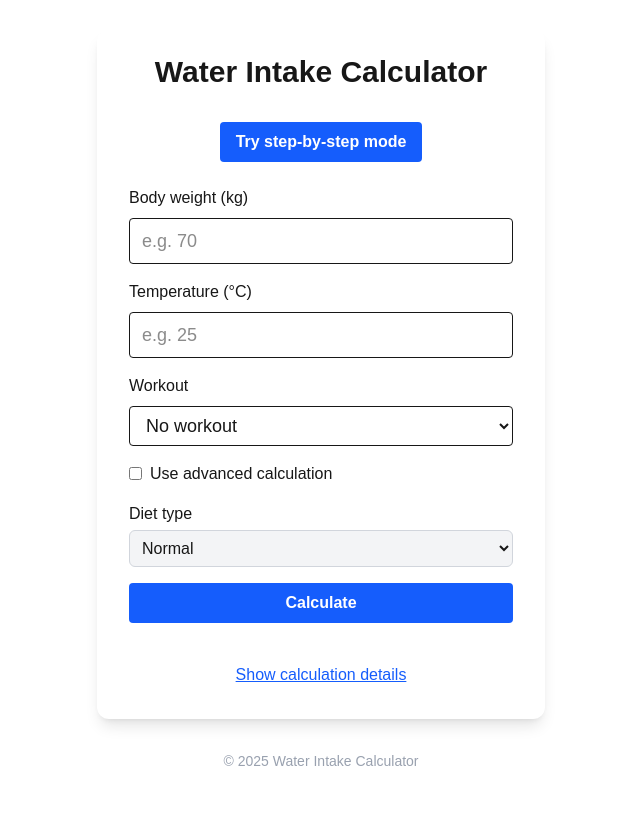
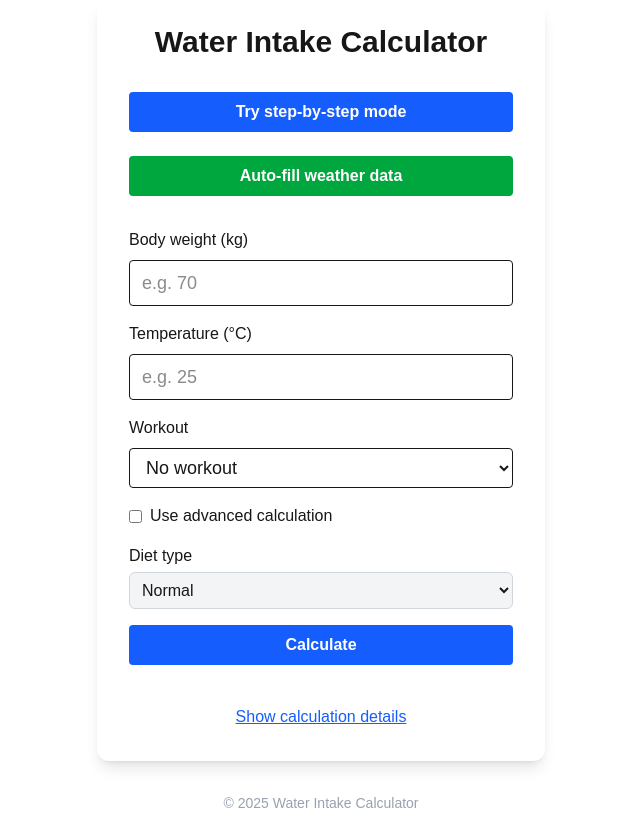
Before and after one commit to Knirkeli/water-calculator, a Next.js app: page / in a window 1280 px wide. Shown: the whole page, without its empty margins (319-959 px from the left). Built offline with nearby package versions, Linux system fonts and the light colour scheme.

Commit message:
Lagt til fyll basert på lokasjon

```diff
--- a/src/components/calculator/WaterIntakeCalculator.tsx
+++ b/src/components/calculator/WaterIntakeCalculator.tsx
@@ -1,10 +1,8 @@
 // "use client";
-
-// // This component is used to calculate the recommended daily water intake based on user input. This is the main component of the water intake calculator.
 
 // import { useState } from "react";
 // import { calculateWetBulbTemp } from "../../utils/calculateWetBulbTemp";
-// import { calculateWaterIntake } from "../../utils/waterIntakeCalculator";
+// import { calculateWaterIntake } from "../../utils/mainCalculations";
 // import InputField from "../input/inputFields";
 // import AdvancedFields from "../input/advancedFields";
 // import WBGTInfoPopup from "../ui/popup";
@@ -12,6 +10,9 @@
 // import SelectField from "../input/workoutField";
 // import DietSelector from "../input/dietSelector";
 // import DIET_WATER_GAIN from "../../constants/dietWaterGains";
+// import StepByStep from "./stepByStep";
+// import CalculationDetailsPopup from "../ui/calculationDetails";
+// import { fetchWeatherFromLocation } from "../weatherApi/weatherCall";
 
 // export default function WaterIntakeCalculator() {
 //   const [weight, setWeight] = useState<string>("");
@@ -26,114 +27,212 @@
 //   const [wbgtResult, setWbgtResult] = useState<number | null>(null);
 //   const [showPopup, setShowPopup] = useState<boolean>(false);
 //   const [diet, setDiet] = useState<"normal" | "fruit" | "protein" | "carbohydrate">("normal");
+//   const [showDetails, setShowDetails] = useState(false);
+//   const [rawWaterIntake, setRawWaterIntake] = useState<number | null>(null);
+//   const [waterFromDiet, setWaterFromDiet] = useState<number>(DIET_WATER_GAIN[diet]);
 
-//   function handleSubmit(e: React.FormEvent) {
-//     e.preventDefault();
-//     const w = parseFloat(weight.replace(",", "."));
-//     const temp = parseFloat(temperature.replace(",", "."));
-//     const hum = useAdvanced ? parseFloat(humidity.replace(",", ".")) : 50;
-//     const wind = parseFloat(windSpeed.replace(",", "."));
-//     const sunHours = useAdvanced ? parseFloat(hoursInSun.replace(",", ".")) : 0;
-//     const duration = parseFloat(workoutDuration.replace(",", "."));
 
-//     if (
-//       !isNaN(w) && w > 0 &&
-//       !isNaN(temp) &&
-//       (!useAdvanced || (!isNaN(wind) && !isNaN(hum) && !isNaN(sunHours))) &&
-//       (!isNaN(duration) && duration >= 0)
-//     ) {
-//       const { waterIntake, wbgt } = calculateWaterIntake({
-//         weight: w,
-//         temperature: temp,
-//         humidity: hum,
-//         windSpeed: wind,
-//         hoursInSun: sunHours,
-//         workoutType,
-//         workoutDuration: duration,
-//         useAdvanced,
-//         calculateWetBulbTemp
-//       });
-//       const waterFromDiet = DIET_WATER_GAIN[diet];
-//       setResult(Math.max(waterIntake - waterFromDiet, 0));
-//       setWbgtResult(wbgt);
-//     } else {
-//       setResult(null);
+//   // Step-by-step mode state
+//   const [stepMode, setStepMode] = useState(false);
+
+//   // Fetch weather data from location
+//   const handleFillWeather = async () => {
+//     setLoadingWeather(true);
+//     try {
+//       const apiKey = "YOUR_OPENWEATHER_API_KEY";
+//       const weather = await fetchWeatherFromLocation(apiKey);
+//       if (weather) {
+//         setTemperature(weather.temperature);
+//         setHumidity(weather.humidity);
+//         setWindSpeed(weather.windSpeed);
+//       }
+//     } catch (e) {
+//       alert(e.message || "Failed to fetch weather data.");
 //     }
+//     setLoadingWeather(false);
+//   };
+
+// // Handles the calculation and result setting
+// function handleSubmit(e: React.FormEvent) {
+//   e.preventDefault();
+//   const w = parseFloat(weight.replace(",", "."));
+//   const temp = parseFloat(temperature.replace(",", "."));
+//   const hum = stepMode || useAdvanced ? parseFloat(humidity.replace(",", ".")) : 50;
+//   const wind = stepMode || useAdvanced ? parseFloat(windSpeed.replace(",", ".")) : 0;
+//   const sunHours = stepMode || useAdvanced ? parseFloat(hoursInSun.replace(",", ".")) : 0;
+//   const duration = parseFloat(workoutDuration.replace(",", "."));
+//   const waterFromDiet = DIET_WATER_GAIN[diet];
+// setWaterFromDiet(waterFromDiet);
+
+//   if (
+//     !isNaN(w) && w > 0 &&
+//     !isNaN(temp) &&
+//     (!stepMode && !useAdvanced || (!isNaN(wind) && !isNaN(hum) && !isNaN(sunHours))) &&
+//     (!isNaN(duration) && duration >= 0)
+//   ) {
+//     // Get breakdown from calculation
+//     const { waterIntake, wbgt, breakdown } = calculateWaterIntake({
+//       weight: w,
+//       temperature: temp,
+//       humidity: hum,
+//       windSpeed: wind,
+//       hoursInSun: sunHours,
+//       workoutType,
+//       workoutDuration: duration,
+//       useAdvanced: stepMode ? true : useAdvanced,
+//       calculateWetBulbTemp
+//     });
+//     const waterFromDiet = DIET_WATER_GAIN[diet];
+//     const finalResult = Math.max(waterIntake - waterFromDiet, 0);
+
+//     setRawWaterIntake(waterIntake);
+//     setResult(finalResult);
+//     setWbgtResult(wbgt);
+//     setBreakdown(breakdown);
+//   } else {
+//     setResult(null);
+//     setBreakdown(undefined);
 //   }
+// }
+
+// const [breakdown, setBreakdown] = useState<Record<string, number> | undefined>(undefined);
+
+// // Always enable advanced in step mode
+// if (stepMode && !useAdvanced) setUseAdvanced(true);
+
+//   // Always enable advanced in step mode
+//   if (stepMode && !useAdvanced) setUseAdvanced(true);
 
 //   return (
 //     <div className="w-full max-w-md bg-white dark:bg-black/40 rounded-xl shadow-lg p-8 pt-6 flex flex-col items-center gap-6">
 //       <h1 className="text-3xl font-bold mb-2 text-center">Water Intake Calculator</h1>
-//       <p className="text-center text-base text-gray-600 dark:text-gray-300 mb-4">
-//         Enter your details to calculate your recommended daily water intake.
-//       </p>
-//       <form onSubmit={handleSubmit} className="w-full flex flex-col gap-4">
-//         <InputField
-//           label="Body weight (kg)"
-//           type="number"
-//           min={1}
-//           step="any"
-//           value={weight}
-//           onChange={e => setWeight(e.target.value)}
-//           placeholder="e.g. 70"
-//           required
+//       <button
+//         className="bg-blue-600 hover:bg-blue-700 text-white font-semibold py-2 rounded transition-colors px-4"
+//         onClick={() => setStepMode(!stepMode)}
+//         type="button"
+//       >
+//         {stepMode ? "Switch to normal mode" : "Try step-by-step mode"}
+//       </button>
+//       {stepMode ? (
+//         <StepByStep
+//           weight={weight}
+//           setWeight={setWeight}
+//           temperature={temperature}
+//           setTemperature={setTemperature}
+//           workoutType={workoutType}
+//           setWorkoutType={setWorkoutType}
+//           workoutDuration={workoutDuration}
+//           setWorkoutDuration={setWorkoutDuration}
+//           humidity={humidity}
+//           setHumidity={setHumidity}
+//           hoursInSun={hoursInSun}
+//           setHoursInSun={setHoursInSun}
+//           windSpeed={windSpeed}
+//           setWindSpeed={setWindSpeed}
+//           diet={diet}
+//           setDiet={setDiet}
+//           onCalculate={handleSubmit}
 //         />
-//         <InputField
-//           label="Temperature (°C)"
-//           type="number"
-//           step="any"
-//           value={temperature}
-//           onChange={e => setTemperature(e.target.value)}
-//           placeholder="e.g. 25"
-//           required
-//         />
-//         <SelectField
-//           label="Workout"
-//           value={workoutType}
-//           onChange={e => setWorkoutType(e.target.value as "none" | "indoor" | "outdoor")}
-//           options={[
-//             { value: "none", label: "No workout" },
-//             { value: "indoor", label: "Indoor" },
-//             { value: "outdoor", label: "Outdoor" }
-//           ]}
-//         />
-//         {workoutType !== "none" && (
+//       ) : (
+//         <form onSubmit={handleSubmit} className="w-full flex flex-col gap-4">
 //           <InputField
-//             label="Workout duration (hours)"
+//             label="Body weight (kg)"
 //             type="number"
-//             min={0}
+//             min={1}
 //             step="any"
-//             value={workoutDuration}
-//             onChange={e => setWorkoutDuration(e.target.value)}
-//             placeholder="e.g. 1"
+//             value={weight}
+//             onChange={e => setWeight(e.target.value)}
+//             placeholder="e.g. 70"
 //             required
 //           />
-//         )}
-//         <label className="flex flex-row items-center gap-2 font-medium">
-//           <input type="checkbox" checked={useAdvanced} onChange={e => setUseAdvanced(e.target.checked)} />
-//           Use advanced calculation
-//         </label>
-//         {useAdvanced && (
-//           <AdvancedFields
-//             humidity={humidity}
-//             setHumidity={setHumidity}
-//             hoursInSun={hoursInSun}
-//             setHoursInSun={setHoursInSun}
-//             windSpeed={windSpeed}
-//             setWindSpeed={setWindSpeed}
+//           <InputField
+//             label="Temperature (°C)"
+//             type="number"
+//             step="any"
+//             value={temperature}
+//             onChange={e => setTemperature(e.target.value)}
+//             placeholder="e.g. 25"
+//             required
 //           />
-//         )}
-//         <DietSelector diet={diet} setDiet={setDiet} />
-//         <button type="submit" className="bg-blue-600 hover:bg-blue-700 text-white font-semibold py-2 rounded transition-colors">
-//           Calculate
-//         </button>
-//       </form>
+//           <SelectField
+//             label="Workout"
+//             value={workoutType}
+//             onChange={e => setWorkoutType(e.target.value as "none" | "indoor" | "outdoor")}
+//             options={[
+//               { value: "none", label: "No workout" },
+//               { value: "indoor", label: "Indoor" },
+//               { value: "outdoor", label: "Outdoor" }
+//             ]}
+//           />
+//           {workoutType !== "none" && (
+//             <InputField
+//               label="Workout duration (hours)"
+//               type="number"
+//               min={0}
+//               step="any"
+//               value={workoutDuration}
+//               onChange={e => setWorkoutDuration(e.target.value)}
+//               placeholder="e.g. 1"
+//               required
+//             />
+//           )}
+//           <label className="flex flex-row items-center gap-2 font-medium">
+//             <input type="checkbox" checked={useAdvanced} onChange={e => setUseAdvanced(e.target.checked)} />
+//             Use advanced calculation
+//           </label>
+//           {useAdvanced && (
+//             <AdvancedFields
+//               humidity={humidity}
+//               setHumidity={setHumidity}
+//               hoursInSun={hoursInSun}
+//               setHoursInSun={setHoursInSun}
+//               windSpeed={windSpeed}
+//               setWindSpeed={setWindSpeed}
+//             />
+//           )}
+//           <DietSelector diet={diet} setDiet={setDiet} />
+//           <button type="submit" className="bg-blue-600 hover:bg-blue-700 text-white font-semibold py-2 rounded transition-colors"
+//           onClick={() => {
+//             setTimeout(() => {
+//               window.scrollTo({ top: document.body.scrollHeight, behavior: "smooth"});
+//             }, 200);
+//           }}>
+//             Calculate
+//           </button>
+//         </form>
+//       )}
 //       <WaterResult
-//   result={result}
-//   useAdvanced={useAdvanced}
-//   wbgtResult={wbgtResult}
-//   onShowPopup={() => setShowPopup(true)}
-// />
+//         result={result}
+//         useAdvanced={stepMode ? true : useAdvanced}
+//         wbgtResult={wbgtResult}
+//         onShowPopup={() => setShowPopup(true)}
+//       />
+//             <button
+//         className="mt-4 underline text-blue-600"
+//         onClick={() => setShowDetails(true)}
+//         type="button"
+//       >
+//         Show calculation details
+//       </button>
+//       <CalculationDetailsPopup
+//         open={showDetails}
+//         onClose={() => setShowDetails(false)}
+//         values={{
+//           weight,
+//           temperature,
+//           humidity: (stepMode || useAdvanced) ? humidity : undefined,
+//           windSpeed: (stepMode || useAdvanced) ? windSpeed : undefined,
+//           hoursInSun: (stepMode || useAdvanced) ? hoursInSun : undefined,
+//           workoutType,
+//           workoutDuration,
+//           diet,
+//           waterIntake: rawWaterIntake,      // raw, before diet subtraction
+//           waterFromDiet,    // water from diet
+//           finalResult: result, // after diet subtraction
+//           wbgt: wbgtResult,
+//           breakdown
+//         }}
+//       />
 //       {showPopup && <WBGTInfoPopup onClose={() => setShowPopup(false)} />}
 //     </div>
 //   );
@@ -153,6 +252,7 @@ import DietSelector from "../input/dietSelector";
 import DIET_WATER_GAIN from "../../constants/dietWaterGains";
 import StepByStep from "./stepByStep";
 import CalculationDetailsPopup from "../ui/calculationDetails";
+import { fetchWeatherFromLocation } from "../weatherApi/weatherCall"; // <-- your utility file
 
 export default function WaterIntakeCalculator() {
   const [weight, setWeight] = useState<string>("");
@@ -170,10 +270,31 @@ export default function WaterIntakeCalculator() {
   const [showDetails, setShowDetails] = useState(false);
   const [rawWaterIntake, setRawWaterIntake] = useState<number | null>(null);
   const [waterFromDiet, setWaterFromDiet] = useState<number>(DIET_WATER_GAIN[diet]);
+  const [loadingWeather, setLoadingWeather] = useState(false);
+  const [breakdown, setBreakdown] = useState<Record<string, number> | undefined>(undefined);
+  const [stepMode, setStepMode] = useState(false);
 
-
-  // Step-by-step mode state
-  const [stepMode, setStepMode] = useState(false);
+  // Weather auto-fill handler
+  const handleFillWeather = async () => {
+    setLoadingWeather(true);
+    try {
+      const apiKey = process.env.NEXT_PUBLIC_OPENWEATHER_API_KEY || "";
+      if (!apiKey) {
+        alert("API key for OpenWeather is missing.");
+        setLoadingWeather(false);
+        return;
+      }
+      const weather = await fetchWeatherFromLocation(apiKey);
+      if (weather) {
+        setTemperature(weather.temperature);
+        setHumidity(weather.humidity);
+        setWindSpeed(weather.windSpeed);
+      }
+    } catch (e: any) {
+      alert(e.message || "Failed to fetch weather data.");
+    }
+    setLoadingWeather(false);
+  };
 
   // Handles the calculation and result setting
   function handleSubmit(e: React.FormEvent) {
@@ -205,7 +326,6 @@ setWaterFromDiet(waterFromDiet);
         useAdvanced: stepMode ? true : useAdvanced,
         calculateWetBulbTemp
       });
-    const waterFromDiet = DIET_WATER_GAIN[diet];
       const finalResult = Math.max(waterIntake - waterFromDiet, 0);
 
       setRawWaterIntake(waterIntake);
@@ -218,11 +338,6 @@ setWaterFromDiet(waterFromDiet);
     }
   }
 
-const [breakdown, setBreakdown] = useState<Record<string, number> | undefined>(undefined);
-
-// Always enable advanced in step mode
-if (stepMode && !useAdvanced) setUseAdvanced(true);
-
   // Always enable advanced in step mode
   if (stepMode && !useAdvanced) setUseAdvanced(true);
 
@@ -230,11 +345,19 @@ if (stepMode && !useAdvanced) setUseAdvanced(true);
     <div className="w-full max-w-md bg-white dark:bg-black/40 rounded-xl shadow-lg p-8 pt-6 flex flex-col items-center gap-6">
       <h1 className="text-3xl font-bold mb-2 text-center">Water Intake Calculator</h1>
       <button
-        className="bg-blue-600 hover:bg-blue-700 text-white font-semibold py-2 rounded transition-colors px-4"
+        className="bg-blue-600 hover:bg-blue-700 text-white font-semibold py-2 rounded transition-colors px-4 w-full"
         onClick={() => setStepMode(!stepMode)}
         type="button"
       >
         {stepMode ? "Switch to normal mode" : "Try step-by-step mode"}
+      </button>
+      <button
+        type="button"
+        className="mb-2 bg-green-600 hover:bg-green-700 text-white font-semibold py-2 rounded transition-colors px-4 w-full"
+        onClick={handleFillWeather}
+        disabled={loadingWeather}
+      >
+        {loadingWeather ? "Loading weather..." : "Auto-fill weather data"}
       </button>
       {stepMode ? (
         <StepByStep
@@ -314,12 +437,15 @@ if (stepMode && !useAdvanced) setUseAdvanced(true);
             />
           )}
           <DietSelector diet={diet} setDiet={setDiet} />
-          <button type="submit" className="bg-blue-600 hover:bg-blue-700 text-white font-semibold py-2 rounded transition-colors"
+          <button
+            type="submit"
+            className="bg-blue-600 hover:bg-blue-700 text-white font-semibold py-2 rounded transition-colors"
             onClick={() => {
               setTimeout(() => {
-              window.scrollTo({ top: document.body.scrollHeight, behavior: "smooth"});
+                window.scrollTo({ top: document.body.scrollHeight, behavior: "smooth" });
               }, 200);
-          }}>
+            }}
+          >
             Calculate
           </button>
         </form>
--- /dev/null
+++ b/src/components/weatherApi/weatherCall.tsx
@@ -0,0 +1,39 @@
+export interface WeatherData {
+    temperature: string;
+    humidity: string;
+    windSpeed: string;
+  }
+
+  export async function fetchWeatherFromLocation(
+    apiKey: string
+  ): Promise<WeatherData | null> {
+    return new Promise((resolve, reject) => {
+      if (!navigator.geolocation) {
+        reject(new Error("Geolocation is not supported by your browser."));
+        return;
+      }
+      navigator.geolocation.getCurrentPosition(
+        async pos => {
+          const { latitude, longitude } = pos.coords;
+          try {
+            const url = `https://api.openweathermap.org/data/2.5/weather?lat=${latitude}&lon=${longitude}&units=metric&appid=${apiKey}`;
+            const res = await fetch(url);
+            if (!res.ok) throw new Error("Failed to fetch weather data.");
+            const data = await res.json();
+            if (data.main && data.wind) {
+              resolve({
+                temperature: data.main.temp.toString(),
+                humidity: data.main.humidity.toString(),
+                windSpeed: data.wind.speed.toString(),
+              });
+            } else {
+              reject(new Error("Incomplete weather data received."));
+            }
+          } catch (e) {
+            reject(e);
+          }
+        },
+        () => reject(new Error("Unable to retrieve your location."))
+      );
+    });
+  }
```
Also changed, not shown: 1 other file (tests, documents, lock files or other folders). Lines whose indentation alone changed are shown as unchanged.
